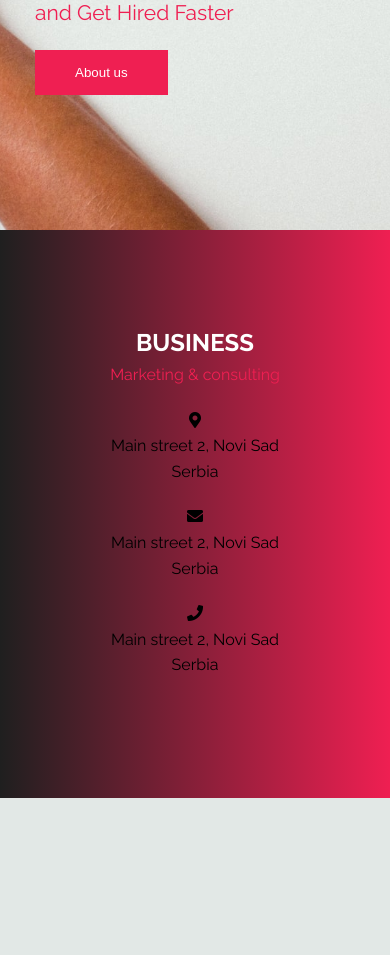
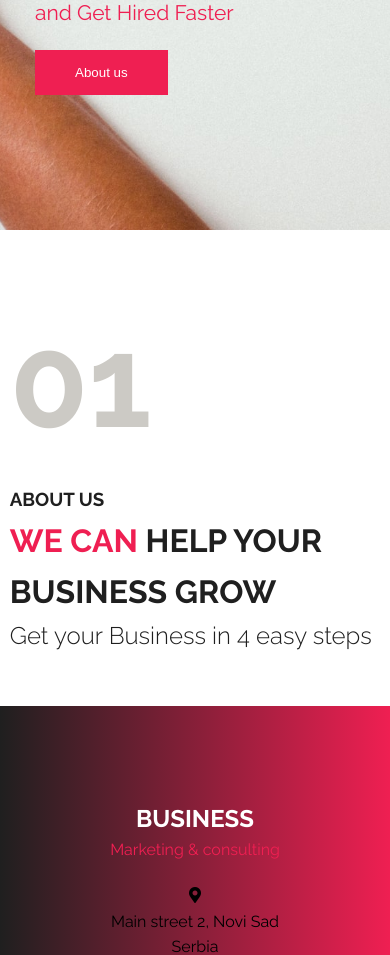
Before and after one commit to srdjanpetkovski/Business, a PHP site: page / in a window 390 px wide. Shown: the part 610-1565 px from the top of the page. Before the commit the page ends 1408 px from the top, so only its background shows below. Run offline with PHP 8.4, Linux system fonts and the light colour scheme; some libraries are stand-ins or nearby versions.

Commit message:
headings

```diff
--- a/index.php
+++ b/index.php
@@ -8,4 +8,16 @@
         <button>About us</button>
     </header>
 
+    <!-- headings -->
+    <section class="container headings">
+        <article>
+            <h2>01</h2>
+        </article>
+        <article>
+            <h3>ABOUT US</h3>
+            <h2><span>WE CAN</span> HELP YOUR BUSINESS GROW</h2>
+            <h4>Get your Business in 4 easy steps</h4>
+        </article>
+    </section>
+
 <?php include "partials/footer.php"; ?>
--- a/scss/style.css
+++ b/scss/style.css
@@ -28,6 +28,87 @@ body {
   .container {
     width: 95%;
   }
+}
+
+.headings {
+  padding: 50px 0;
+  display: -webkit-box;
+  display: -ms-flexbox;
+  display: flex;
+  -ms-flex-wrap: wrap;
+      flex-wrap: wrap;
+  -webkit-box-pack: justify;
+      -ms-flex-pack: justify;
+          justify-content: space-between;
+  -webkit-box-align: center;
+      -ms-flex-align: center;
+          align-items: center;
+  -webkit-box-orient: horizontal;
+  -webkit-box-direction: normal;
+      -ms-flex-direction: row;
+          flex-direction: row;
+}
+
+.headings article:first-child {
+  -webkit-box-flex: 2;
+      -ms-flex: 2;
+          flex: 2;
+}
+
+@media (max-width: 767px) {
+  .headings article:first-child {
+    -webkit-box-flex: 0;
+        -ms-flex: 0 0 100%;
+            flex: 0 0 100%;
+  }
+}
+
+.headings article:first-child h2 {
+  font-size: 10rem;
+  color: #cccac5;
+}
+
+@media (max-width: 767px) {
+  .headings article:first-child h2 {
+    font-size: 8rem;
+  }
+}
+
+.headings article:last-child {
+  -webkit-box-flex: 10;
+      -ms-flex: 10;
+          flex: 10;
+}
+
+@media (max-width: 767px) {
+  .headings article:last-child {
+    -webkit-box-flex: 0;
+        -ms-flex: 0 0 100%;
+            flex: 0 0 100%;
+  }
+}
+
+.headings article:last-child h3 {
+  text-transform: uppercase;
+}
+
+.headings article:last-child h2 {
+  font-size: 3rem;
+}
+
+@media (max-width: 767px) {
+  .headings article:last-child h2 {
+    font-size: 2rem;
+  }
+}
+
+.headings article:last-child h2 span {
+  color: #ef1f52;
+}
+
+.headings article:last-child h4 {
+  font-size: 1.5rem;
+  font-weight: 300;
 }
 
 h1, h2, h3, h4, h5, h6 {
@@ -255,6 +336,9 @@ header button:hover {
 }
 
 /*********************
+headings
+*********************/
+/*********************
 footer
 *********************/
 footer {
--- a/scss/style.scss
+++ b/scss/style.scss
@@ -51,6 +51,45 @@ body {
     margin: 0 auto;
     @media (max-width:767px) {
         width: 95%;
+    }
+}
+.headings {
+    padding: $padding;
+    @include flex(space-between, center, row);
+    article:first-child {
+        flex: 2;
+        @media (max-width:767px) {
+            flex: 0 0 100%;
+        }
+        h2 {
+            font-size: 10rem;
+            color: $lightgray;
+            @media (max-width:767px) {
+                font-size: 8rem;
+            }
+        }
+    }
+    article:last-child {
+        flex: 10;
+        @media (max-width:767px) {
+            flex: 0 0 100%;
+        }
+        h3 {
+            text-transform: uppercase;
+        }
+        h2 {
+            font-size: 3rem;
+            @media (max-width:767px) {
+                font-size: 2rem;
+            }
+            span {
+                color: $pink;
+            }
+        }
+        h4 {
+            font-size: 1.5rem;
+            font-weight: 300;
+        }
     }
 }
 h1, h2, h3, h4, h5, h6 {
@@ -164,6 +203,11 @@ header {
 }
 
 /*********************
+headings
+*********************/
+
+
+/*********************
 footer
 *********************/
 footer {
```
Also changed, not shown: 1 other file.
